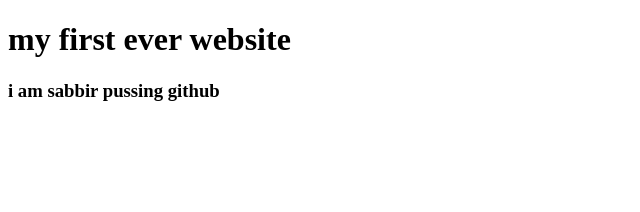
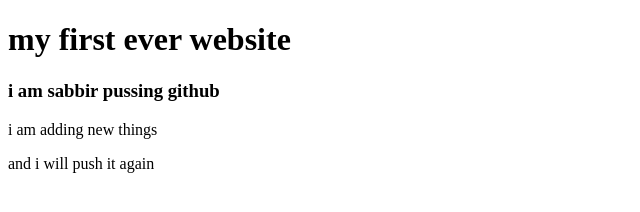
Before and after one commit to SamiulRafid/first-website, a plain HTML site: page index.html in a window 1280 px wide. Shown: the whole page, without its empty margins (0-640 px from the left). Drawn offline with Linux system fonts and the light colour scheme.

Commit message:
lejfjfkj

```diff
--- a/index.html
+++ b/index.html
@@ -8,5 +8,7 @@
 <body>
     <h1>my first ever website</h1>
     <h3>i am sabbir pussing github</h3>
+    <p>i am adding new things</p>
+    <p>and i will push it again</p>
 </body>
 </html>
```
